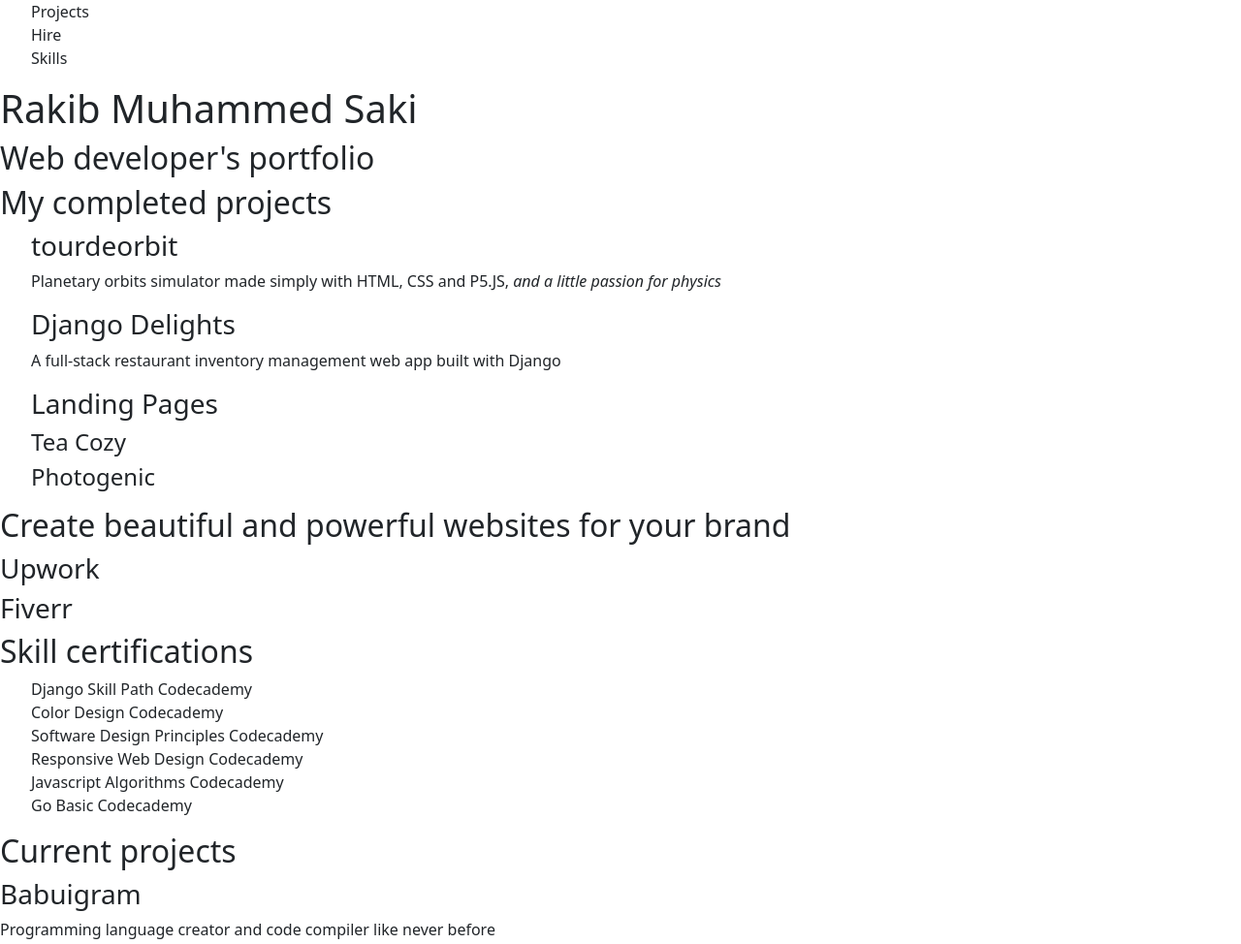
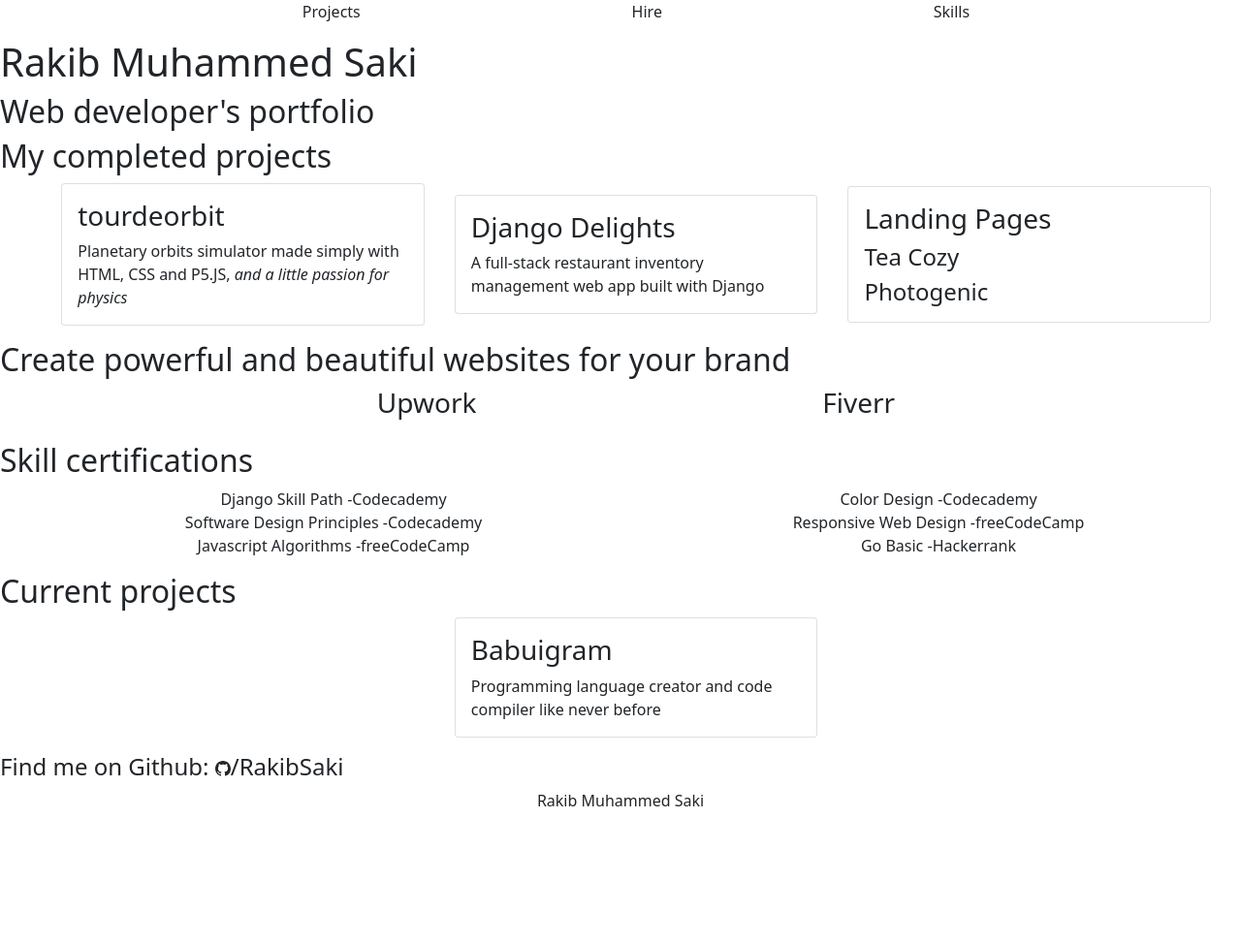
Before and after one commit to RakibSaki/portfolio, a plain HTML site: page index.html in a window 1280 px wide. Shown: the top 974 px of the page at 97% size. After the commit the page ends 838 px from the top, so only its background shows below. Drawn offline with Linux system fonts and the light colour scheme.

Commit message:
Spruce it up a bit with flex and bootstrap

```diff
--- a/index.html
+++ b/index.html
@@ -21,30 +21,33 @@
         <h2>Web developer's portfolio</h2>
         <section id="projects">
             <h2>My completed projects</h2>
-            <ul>
-                <li>
-                    <article>
-                        <h3>tourdeorbit</h3>
-                        <p>Planetary orbits simulator made simply with HTML, CSS and P5.JS, <em>and a little passion for physics</em></p>
+            <ul class="projects">
+                <li class="card">
+                    <article class="card-body">
+                        <h3 class="card-title">tourdeorbit</h3>
+                        <p class="card-text">Planetary orbits simulator made simply with HTML, CSS and P5.JS, <em>and a little passion for physics</em></p>
                     </article>
                 </li>
-                <li>
-                    <article>
-                        <h3>Django Delights</h3>
-                        <p>A full-stack restaurant inventory management web app built with Django</p>
+                <li class="card">
+                    <article class="card-body">
+                        <h3 class="card-title">Django Delights</h3>
+                        <p class="card-text">A full-stack restaurant inventory management web app built with Django</p>
                     </article>
                 </li>
-                <li>
-                    <article>
-                        <h3>Landing Pages</h3>
-                        <h4>Tea Cozy</h4><h4>Photogenic</h4>
+                <li class="card">
+                    <article class="card-body">
+                        <h3 class="card-title">Landing Pages</h3>
+                        <h4 class="card-text">Tea Cozy</h4><h4 class="card-text">Photogenic</h4>
                     </article>
                 </li>
             </ul>
         </section>
         <section id="hire">
-            <h2>Create beautiful and powerful websites for your brand</h2>
-            <h3>Upwork</h3><h3>Fiverr</h3>
+            <h2>Create powerful and beautiful websites for your brand</h2>
+            <ul>
+                <li><a href="#"><h3>Upwork</h3></a></li>
+                <li><a href="#"><h3>Fiverr</h3></a></li>
+            </ul>
         </section>
         <section id="skills">
             <h2>Skill certifications</h2>
@@ -52,18 +55,25 @@
                 <li><a href="#" target="_blank">Django Skill Path <span class="certifier codecademy">Codecademy</span></a></li>
                 <li><a href="#" target="_blank">Color Design <span class="certifier codecademy">Codecademy</span></a></li>
                 <li><a href="#" target="_blank">Software Design Principles <span class="certifier codecademy">Codecademy</span></a></li>
-                <li><a href="#" target="_blank">Responsive Web Design <span class="certifier freeCodeCamp">Codecademy</span></a></li>
-                <li><a href="#" target="_blank">Javascript Algorithms <span class="certifier freeCodeCamp">Codecademy</span></a></li>
-                <li><a href="#" target="_blank">Go Basic <span class="certifier hackerrank">Codecademy</span></a></li>
+                <li><a href="#" target="_blank">Responsive Web Design <span class="certifier freeCodeCamp">freeCodeCamp</span></a></li>
+                <li><a href="#" target="_blank">Javascript Algorithms <span class="certifier freeCodeCamp">freeCodeCamp</span></a></li>
+                <li><a href="#" target="_blank">Go Basic <span class="certifier hackerrank">Hackerrank</span></a></li>
             </ul>
         </section>
         <section>
             <h2>Current projects</h2>
-            <article>
-                <h3>Babuigram</h3>
-                <p>Programming language creator and code compiler like never before</p>
-            </article>
-            <h4>Find me on Github: <a><i></i>/RakibSaki</a></h4>
+            <ul class="projects">
+                <li class="card">
+                    <article class="card-body">
+                        <h3 class="card-title">Babuigram</h3>
+                        <p class="card-text">Programming language creator and code compiler like never before</p>
+                    </article>
+                </li>
+            </ul>
+            <h4>Find me on Github: <a href="github.com/RakibSaki">
+                <svg xmlns="http://www.w3.org/2000/svg" width="16" height="16" fill="currentColor" class="bi bi-github" viewBox="0 0 16 16">
+                    <path d="M8 0C3.58 0 0 3.58 0 8c0 3.54 2.29 6.53 5.47 7.59.4.07.55-.17.55-.38 0-.19-.01-.82-.01-1.49-2.01.37-2.53-.49-2.69-.94-.09-.23-.48-.94-.82-1.13-.28-.15-.68-.52-.01-.53.63-.01 1.08.58 1.23.82.72 1.21 1.87.87 2.33.66.07-.52.28-.87.51-1.07-1.78-.2-3.64-.89-3.64-3.95 0-.87.31-1.59.82-2.15-.08-.2-.36-1.02.08-2.12 0 0 .67-.21 2.2.82.64-.18 1.32-.27 2-.27.68 0 1.36.09 2 .27 1.53-1.04 2.2-.82 2.2-.82.44 1.1.16 1.92.08 2.12.51.56.82 1.27.82 2.15 0 3.07-1.87 3.75-3.65 3.95.29.25.54.73.54 1.48 0 1.07-.01 1.93-.01 2.2 0 .21.15.46.55.38A8.012 8.012 0 0 0 16 8c0-4.42-3.58-8-8-8z"/>
+                  </svg>/RakibSaki</a></h4>
         </section>
     </main>
     <footer>
--- a/style.css
+++ b/style.css
@@ -6,3 +6,46 @@ a {
     color: inherit;
     text-decoration: inherit;
 }
+
+nav ul {
+    display: flex;
+    justify-content: space-evenly;
+}
+
+ul.projects {
+    display: flex;
+    justify-content: space-evenly;
+    align-items: center;
+    align-content: space-between;
+    flex-wrap: wrap;
+}
+
+ul.projects li {
+    width: 30%;
+    min-width: 350px;
+}
+
+#hire ul {
+    display: flex;
+    justify-content: space-evenly;
+}
+
+#skills ul {
+    display: flex;
+    justify-content: space-evenly;
+    flex-wrap: wrap;
+}
+
+#skills ul li {
+    width: 50%;
+    min-width: 350px;
+    text-align: center;
+}
+
+.certifier::before {
+    content: "-";
+}
+
+footer {
+    text-align: center;
+}
```
